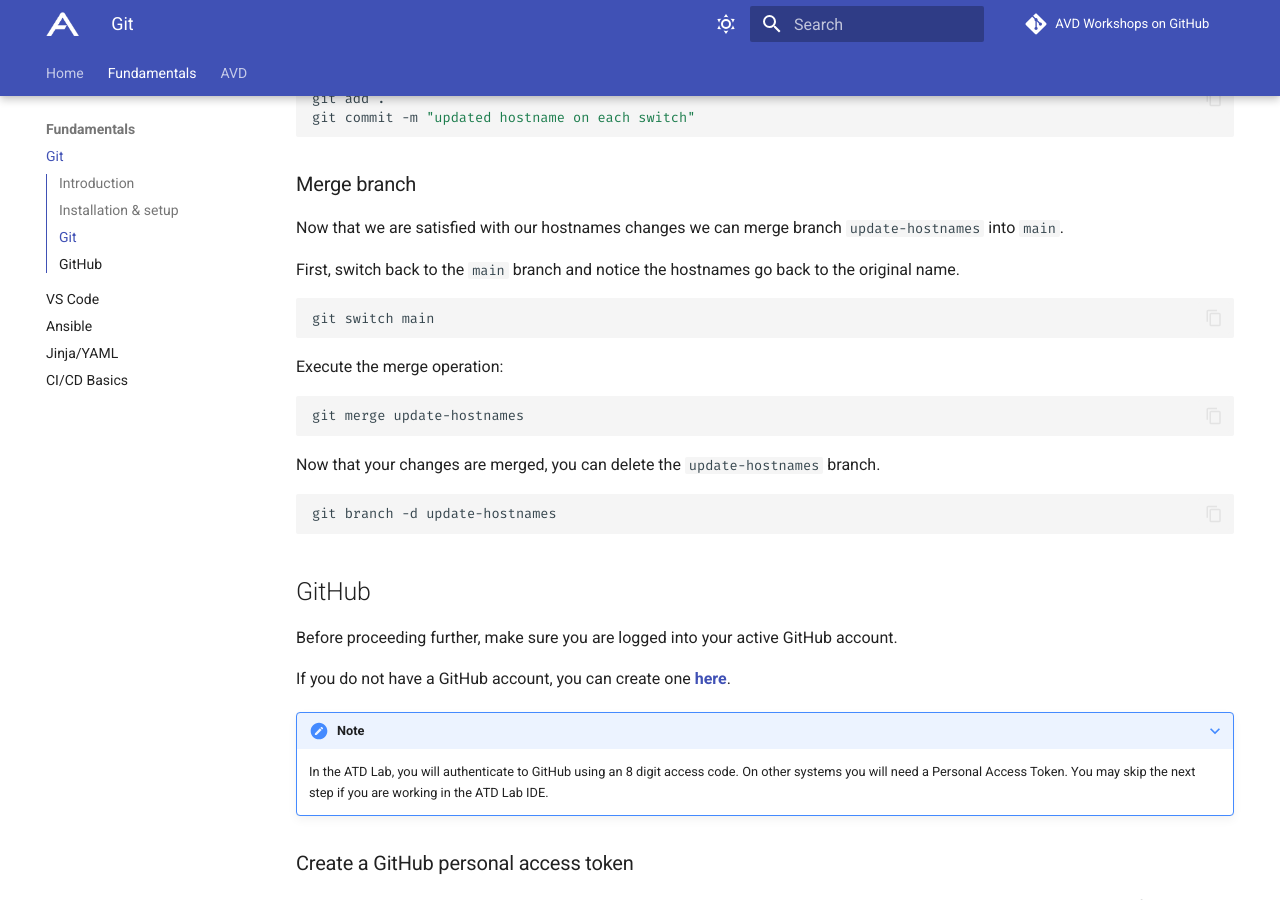
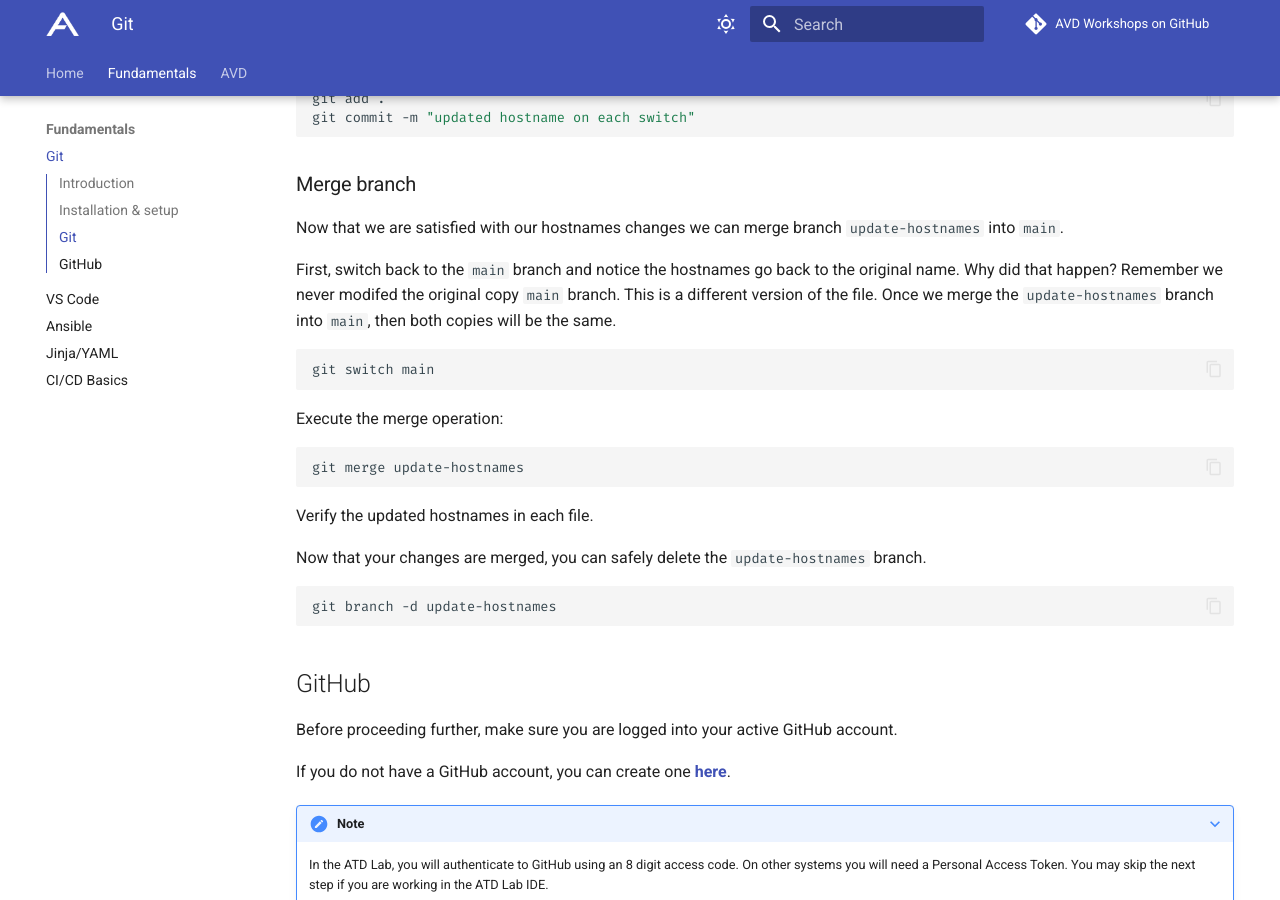
Before and after one commit to aristanetworks/avd-workshops, an MkDocs documentation site: the page built from workshops/git.md, in a window 1280 px wide and 900 px high, scrolled down 6016 px. Built offline with MkDocs 1.6.1 and Material for MkDocs 9.7.7, drawn with Linux system fonts in a browser that asks for light colours; comment, search, counter and statistics services are not loaded.

Commit message:
finished out git cli section

````diff
--- a/workshops/git.md
+++ b/workshops/git.md
@@ -228,7 +228,7 @@ git commit -m "updated hostname on each switch"
 
 Now that we are satisfied with our hostnames changes we can merge branch `update-hostnames` into `main`.
 
-First, switch back to the `main` branch and notice the hostnames go back to the original name.
+First, switch back to the `main` branch and notice the hostnames go back to the original name. Why did that happen?  Remember we never modifed the original copy `main` branch.  This is a different version of the file. Once we merge the `update-hostnames` branch into `main`, then both copies will be the same.
 
 ``` bash
 git switch main
@@ -240,7 +240,9 @@ Execute the merge operation:
 git merge update-hostnames
 ```
 
-Now that your changes are merged, you can delete the `update-hostnames` branch.
+Verify the updated hostnames in each file.
+
+Now that your changes are merged, you can safely delete the `update-hostnames` branch.
 
 ``` bash
 git branch -d update-hostnames
````
